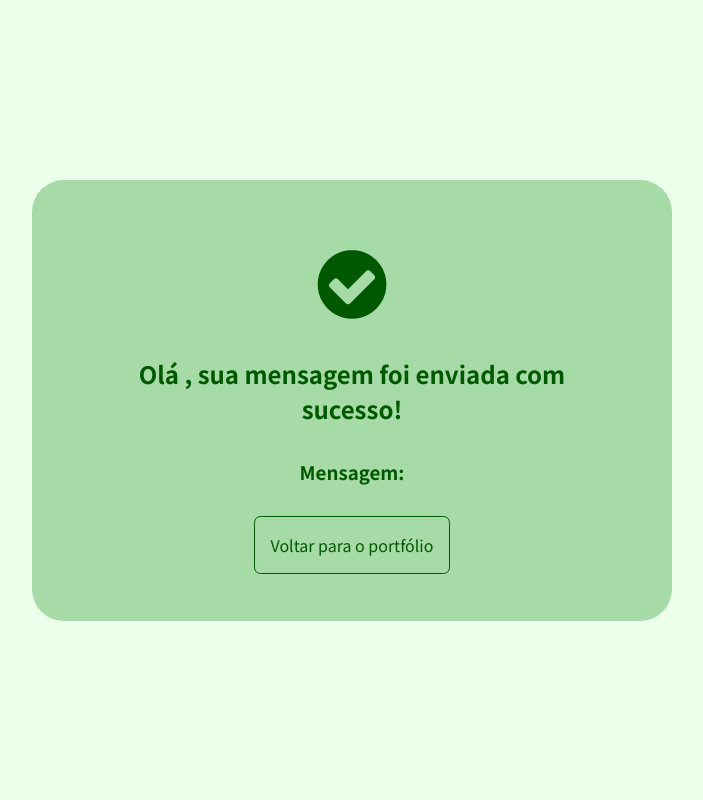
After one commit to gpereira-blueedtech/blue_mod2_web_cloud_bd, a Flask app: template Aula10/templates/send.html in a window 1280 px wide. The commit adds this page. Shown: the whole page, without its empty margins (288-991 px from the left). Run offline with Flask 2, Linux system fonts and the light colour scheme; the template is opened without the code that fills it, so the values that code supplies are empty.

Commit message:
Código aula 10 pronto!

```diff
--- a/Aula10/app.py
+++ b/Aula10/app.py
@@ -1 +1,68 @@
+# Dica, crie um gmail especifico para essa atividade, para não compromoter a integridade do seu gmail pessoal.
+
+#Após a criação configure os acesso em seu gmail:
+   # Permitir aplicativos menos seguros (Ativar): https://myaccount.google.com/lesssecureapps
+   # Desbloquear acesso os gmail: https://accounts.google.com/b/2/DisplayUnlockCaptcha
+   # Ativar o acesso via IMAP: https://mail.google.com/mail/#settings/fwdandpop
+# A verificação de duas etapas deve estar desativada, caso o contrário, você precisará configurar uma senha de app e colocar essa senha aqui.
+
+# Instalar o flask_mail no terminal com o seguinte código: pip install Flask-Mail
+
 from flask import Flask, render_template, redirect, request
+from flask_mail import Mail, Message #Importa o Mail e o Message do flask_mail para facilitar o envio de emails
+
+
+app = Flask(__name__)
+
+# Configuração do envio de email.
+mail_settings = {
+    "MAIL_SERVER": 'smtp.gmail.com',
+    "MAIL_PORT": 465,
+    "MAIL_USE_TLS": False,
+    "MAIL_USE_SSL": True,
+    "MAIL_USERNAME": 'gabrielbluec6@gmail.com',
+    "MAIL_PASSWORD": 'BlueC6123'
+}
+
+app.config.update(mail_settings) #atualizar as configurações do app com o dicionário mail_settings
+mail = Mail(app) # atribuir a class Mail o app atual.
+
+
+#Classe para capturar as informações do formulário de forma mais organizada
+class Contato:
+   def __init__ (self, nome, email, mensagem):
+      self.nome = nome
+      self.email = email
+      self.mensagem = mensagem
+
+# Rota principal apenas para renderizar a página principal.
+@app.route('/')
+def index():
+   return render_template('index.html')
+
+# Rota de envio de email.
+@app.route('/send', methods=['GET', 'POST'])
+def send():
+   if request.method == 'POST':
+      # Capiturando as informações do formulário com o request do Flask e criando o objeto formContato
+      formContato = Contato(
+         request.form['nome'],
+         request.form['email'],
+         request.form['mensagem']
+      )
+
+      # Criando o objeto msg, que é uma instancia da Class Message do Flask_Mail
+      msg = Message(
+         subject= 'Contato do seu Portfólio de teste', #Assunto do email
+         sender=app.config.get("MAIL_USERNAME"), # Quem vai enviar o email, pega o email configurado no app (mail_settings)
+         recipients=[app.config.get("MAIL_USERNAME")], # Quem vai receber o email, mando pra mim mesmo, posso mandar pra mais de um email.
+         # Corpo do email.
+         body=f'''O {formContato.nome} com o email {formContato.email}, te mandou a seguinte mensagem:
+
+               {formContato.mensagem}'''
+         )
+      mail.send(msg) #envio efetivo do objeto msg através do método send() que vem do Flask_Mail
+   return render_template('send.html', formContato=formContato) # Renderiza a página de confirmação de envio.
+
+if __name__ == '__main__':
+   app.run(debug=True)
--- /dev/null
+++ b/Aula10/templates/send.html
@@ -0,0 +1,24 @@
+<!DOCTYPE html>
+<html lang="pt-br">
+<head>
+   <meta charset="UTF-8">
+   <meta http-equiv="X-UA-Compatible" content="IE=edge">
+   <meta name="viewport" content="width=device-width, initial-scale=1.0">
+   <link rel="stylesheet" href="../static/CSS/style.css">
+   <link rel="stylesheet" href="https://stackpath.bootstrapcdn.com/font-awesome/4.7.0/css/font-awesome.min.css">
+   <title>Portfólio | Send</title>
+</head>
+<body>
+
+   <section id='success'>
+      <div id="card">
+         <i class="fa fa-check-circle" aria-hidden="true"></i>
+         <h1>Olá {{formContato.nome}}, sua mensagem foi enviada com sucesso!</h1>
+         <h3>Mensagem:</h3>
+         <p>{{formContato.mensagem}}</p>
+         <a href="/">Voltar para o portfólio</a>
+      </div>
+   </section>
+
+</body>
+</html>
```
Also changed, not shown: Aula10/templates/index.html (+10 -8 lines).
